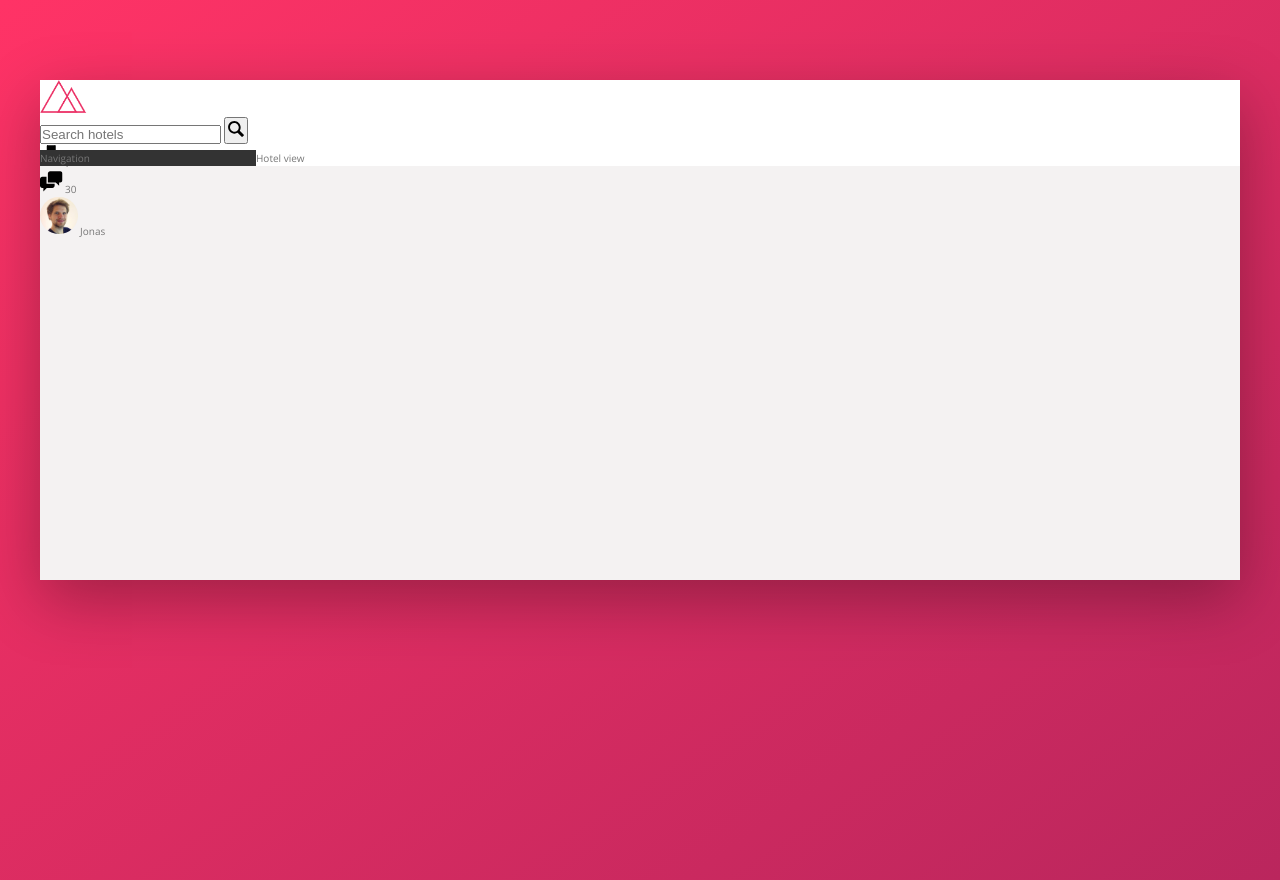
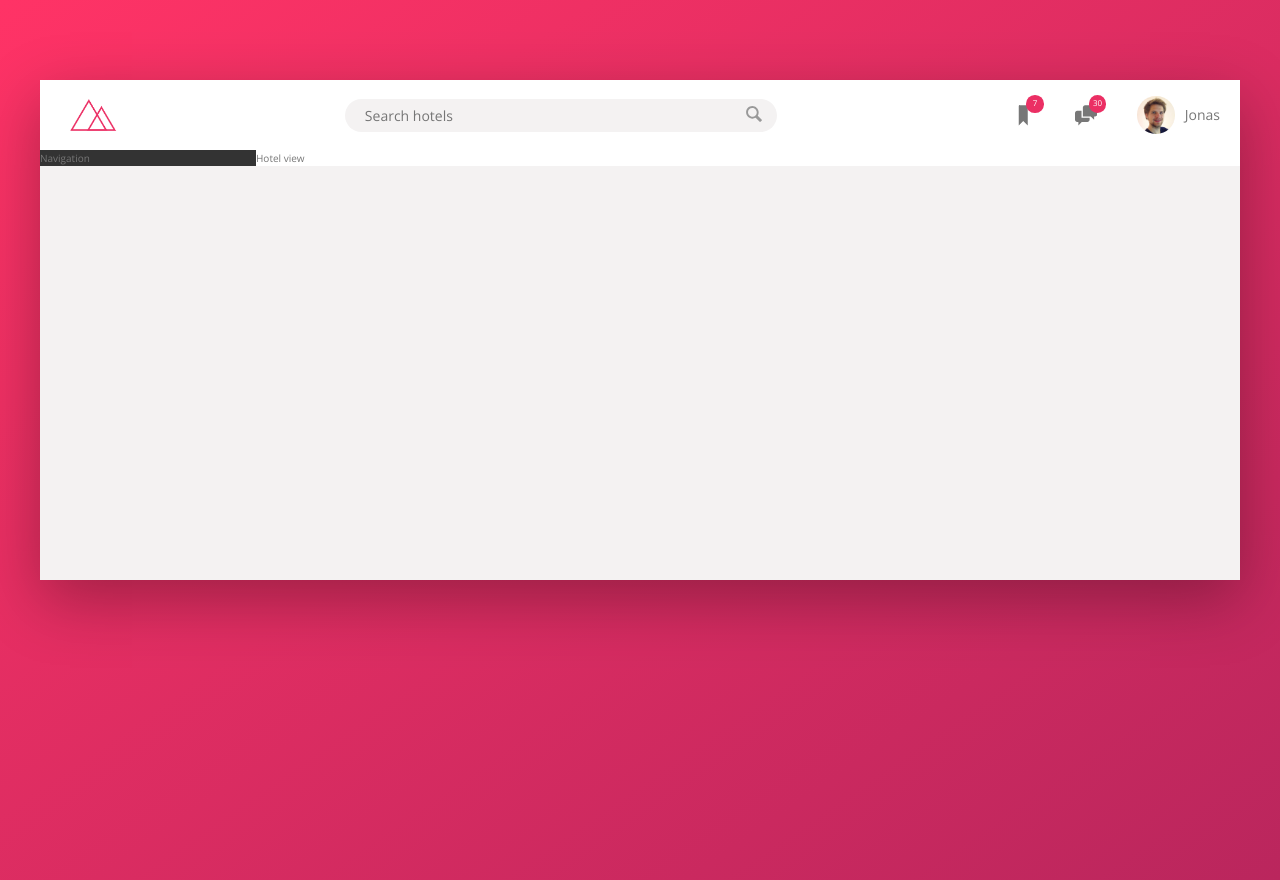
Before and after one commit to Rafatcb/css-sass-udemy, a website: page Trillo/index.html in a window 1280 px wide. Drawn offline with nearby package versions, Linux system fonts and the light colour scheme.

Commit message:
Finishing Header

```diff
--- a/Trillo/sass/_components.scss
+++ b/Trillo/sass/_components.scss
@@ -2,51 +2,115 @@
 // LOGO
 .logo {
     height: 3.25rem;
+    margin-left: 2rem;
 }
 
 ///////////////////////////////
 // SEARCH
 .search {
+    flex: 0 0 40%;
+
+    display: flex;
+    align-items: center;
+    justify-content: center;
+
     &__input {
+        font-family: inherit;
+        font-size: inherit;
+        color: inherit;
+        background-color: var(--color-grey-light-2);
+        border: none;
+        padding: .7rem 2rem;
+        border-radius: 10rem;
+        width: 90%;
+        transition: all .2s;
+        margin-right: -3.25rem;
 
+        &:focus {
+            outline: none;
+            width: 100%;
+            background-color: var(--color-grey-light-3);
+        }
+
+        &:-webkit-input-placeholder {
+            font-weight: 100;
+            color: var(--color-grey-light-4);
+        }
+    }
+
+    &__input:focus + &__button {
+        background-color: var(--color-grey-light-3);
     }
 
     &__button {
+        border: none;
+        background-color: var(--color-grey-light-2);
 
+        &:focus {
+            outline: none;
+        }
+
+        &:active {
+            transform: translateY(.2rem);
+        }
     }
 
     &__icon {
         height: 2rem;
         width: 2rem;
+        fill: var(--color-grey-dark-3);
     }
 }
 
 ///////////////////////////////
 // USER NAVIGATION
 .user-nav {
+    display: flex;
+    align-items: center;
+    align-self: stretch;
+
+    & > * {
+        padding: 0 2rem;
+        cursor: pointer;
+        height: 100%;
+        display: flex;
+        align-items: center;
+    }
+
+    & > *:hover {
+        background-color: var(--color-grey-light-2);
+    }
+
     &__icon-box {
 
+        position: relative;
     }
 
     &__icon {
         height: 2.25rem;
         width: 2.25rem;
+        fill: var(--color-grey-dark-2);
     }
 
     &__notification {
+        font-size: .8rem;
+        height: 1.75rem;
+        width: 1.75rem;
+        border-radius: 50%;
+        background-color: var(--color-primary);
+        color: #fff;
+        position: absolute;
+        top: 1.5rem;
+        right: 1.1rem;
 
-    }
-
-    &__user {
-
+        display: flex;
+        justify-content: center;
+        align-items: center;
     }
 
     &__user-photo {
         height: 3.75rem;
         border-radius: 50%;
-    }
-
-    &__user-name {
-
+        margin-right: 1rem;
     }
 }
--- a/Trillo/sass/_layout.scss
+++ b/Trillo/sass/_layout.scss
@@ -8,9 +8,14 @@
 }
 
 .header {
+    font-size: 1.4rem;
     height: 7rem;
     background-color: #fff;
     border-bottom: var(--color-grey-light-2);
+
+    display: flex;
+    justify-content: space-between;
+    align-items: center;
 }
 
 .content {
```
Also changed, not shown: Trillo/css/style.css.
